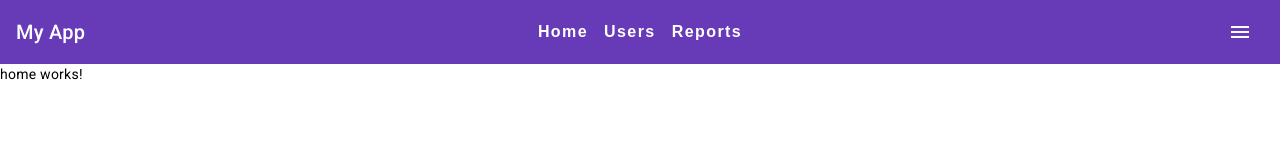
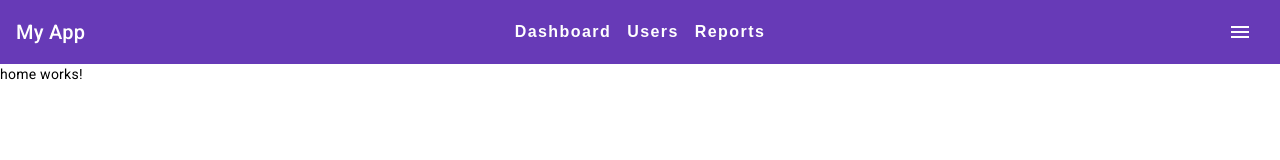
Before and after one commit to santidossantos/angular, an Angular app in the folder angular-material/: page /dashboard in a window 1280 px wide. Shown: the top 160 px of the page. Built offline with nearby package versions, Linux system fonts and the light colour scheme.

Commit message:
Dynamic menu working

```diff
--- a/angular-material/src/app/components/dashboard/navbar/navbar.component.html
+++ b/angular-material/src/app/components/dashboard/navbar/navbar.component.html
@@ -3,9 +3,9 @@
     <span>My App</span>
   </div>
   <div class="center">
-    <button mat-button routerLink="/dashboard">Home</button>
-    <button mat-button routerLink="/dashboard/users">Users</button>
-    <button mat-button routerLink="/dashboard/reports">Reports</button>
+    <button mat-button *ngFor="let item of menuItems" [routerLink]="item.redirect">
+      {{ item.name }}
+    </button>
   </div>
   <div class="right-icons">
     <button mat-icon-button [matMenuTriggerFor]="menu">
--- a/angular-material/src/app/components/dashboard/navbar/navbar.component.ts
+++ b/angular-material/src/app/components/dashboard/navbar/navbar.component.ts
@@ -1,4 +1,5 @@
-import { Component } from '@angular/core';
+import { Component, OnInit } from '@angular/core';
+import { Menu } from 'src/app/interfaces/menu';
 import { MenuService } from 'src/app/services/menu.service';
 
 @Component({
@@ -6,16 +7,18 @@ import { MenuService } from 'src/app/services/menu.service';
   templateUrl: './navbar.component.html',
   styleUrls: ['./navbar.component.css'],
 })
-export class NavbarComponent {
+export class NavbarComponent implements OnInit {
+  menuItems: Menu[] = [];
+
   constructor(private _menuService: MenuService) {}
 
-  ngOnInit() {
+  ngOnInit(): void {
     this.loadMenu();
   }
 
   loadMenu() {
     this._menuService.getMenu().subscribe((data) => {
-      console.log(data);
+      this.menuItems = data;
     });
   }
 }
--- a/angular-material/src/app/interfaces/menu.ts
+++ b/angular-material/src/app/interfaces/menu.ts
@@ -1,4 +1,4 @@
 export interface Menu {
-    nombre: string;
+    name: string;
     redirect: string;
 }
--- a/angular-material/src/assets/data/menu.json
+++ b/angular-material/src/assets/data/menu.json
@@ -1,14 +1,14 @@
 [
   {
-    "nombre": "Dashboard",
+    "name": "Dashboard",
     "redirect": "/dashboard"
   },
   {
-    "nombre": "Users",
+    "name": "Users",
     "redirect": "/dashboard/users"
   },
   {
-    "nombre": "Reports",
+    "name": "Reports",
     "redirect": "/dashboard/reports"
   }
 ]
```
